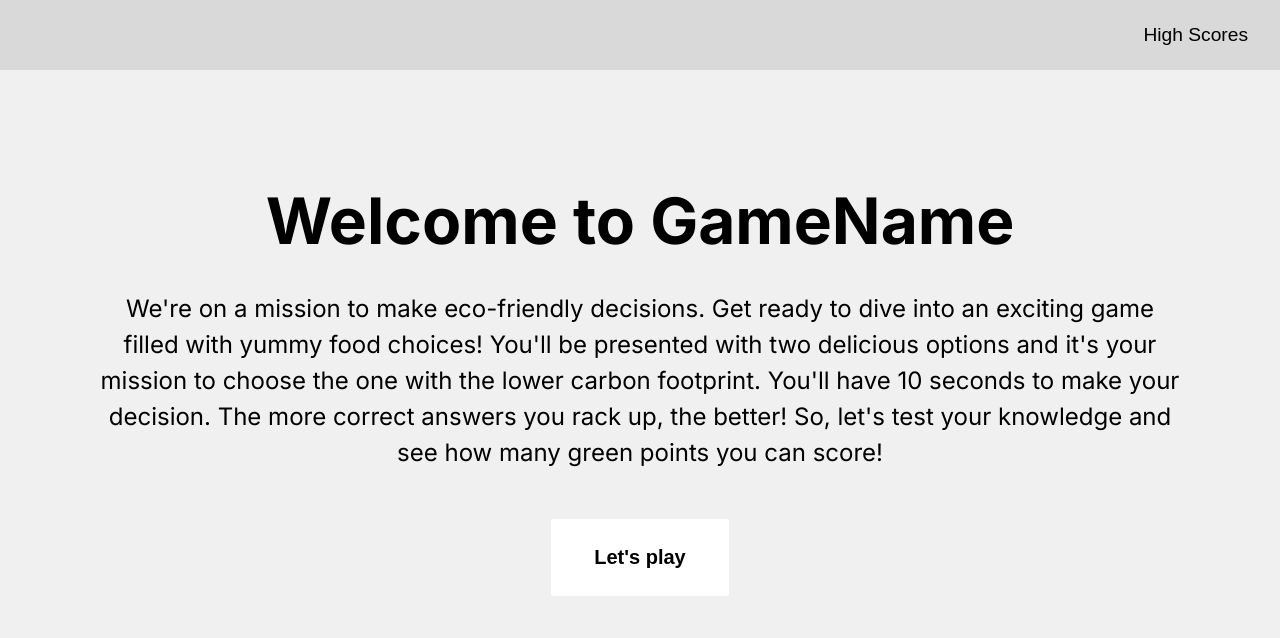
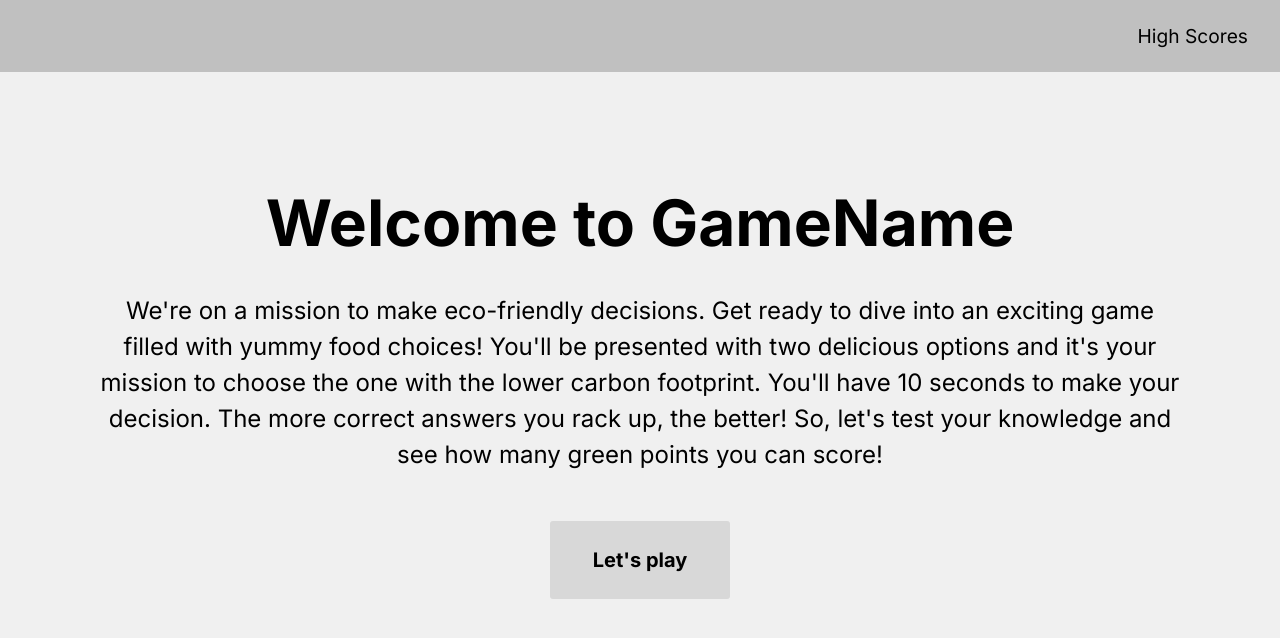
Before and after one commit to squashfold/spoopy-pumpkins, a Next.js app: page / in a window 1280 px wide. Shown: the top 638 px of the page. Built offline with nearby package versions, Linux system fonts and the light colour scheme.

Commit message:
Consolidate colors

```diff
--- a/Components/Navbar.tsx
+++ b/Components/Navbar.tsx
@@ -3,13 +3,11 @@ import Link from 'next/link';
 import styles from '../styles/Navbar.module.css';
 
 const Navbar: React.FC = () => {
-    return (
-        <nav className={styles.navbar}>
-            <Link href="/leaderboard">
-                <button className={styles.leaderboardButton}>High Scores</button>
-            </Link>
-        </nav>
-    );
+  return (
+    <nav className={styles.navbar}>
+      <Link className={styles.leaderboardButton} href="/leaderboard">High Scores</Link>
+    </nav>
+  );
 };
 
 export default Navbar;
--- a/pages/index.tsx
+++ b/pages/index.tsx
@@ -10,8 +10,8 @@ const IntroPage: React.FC = () => {
         <p className={styles.text}>
           We&apos;re on a mission to make eco-friendly decisions. Get ready to dive into an exciting game filled with yummy food choices! You&apos;ll be presented with two delicious options and it&apos;s your mission to choose the one with the lower carbon footprint. You&apos;ll have 10 seconds to make your decision. The more correct answers you rack up, the better! So, let&apos;s test your knowledge and see how many green points you can score!
         </p>
-        <Link className="ctaButtonWrap" href="/game">
-          <button className="ctaButton">Let&apos;s play</button>
+        <Link className="ctaButton" href="/game">
+          Let&apos;s play
         </Link>
       </div>
     </div>
--- a/styles/Game.module.css
+++ b/styles/Game.module.css
@@ -40,8 +40,8 @@
   height: 8rem;
   width: 8rem;
   border-radius: 50%;
-  color: black;
-  background-color: white;
+  color: var(--color-text);
+  background: var(--color-background);
   text-align: center;
   font-size: 3rem;
   font-weight: 700;
--- a/styles/Home.module.css
+++ b/styles/Home.module.css
@@ -13,13 +13,12 @@
   display: flex;
   flex-direction: column;
   align-items: center;
-  font-family: Inter;
 }
 
 .title {
   font-weight: bold;
   margin-bottom: 1rem;
-  color: #000;
+  color: var(--color-text);
   font-size: 4rem;
   font-weight: 700;
   line-height: normal;
@@ -28,7 +27,7 @@
 
 .text {
   margin-bottom: 3rem;
-  color: #000;
+  color: var(--color-text);
   font-size: 1.5rem;
   font-weight: 400;
   line-height: 1.5;
--- a/styles/Leaderboard.module.css
+++ b/styles/Leaderboard.module.css
@@ -3,8 +3,7 @@
     justify-content: center;
     align-items: center;
     min-height: 100vh;
-    background-color: #f0f0f0;
-    font-family: Inter;
+    background: var(--color-background-accent);
 }
 
 .content {
@@ -12,15 +11,15 @@
     padding: 2rem;
     border: 1px solid #ccc;
     border-radius: 8px;
-    background-color: #fff;
-    box-shadow: 0 4px 6px rgba(0, 0, 0, 0.1);
+    background: inherit;
+    box-shadow: 0 4px 6px rgb(var(--color-text) 0.1);
 }
 
 .title {
     font-size: 2rem;
     margin-bottom: 1rem;
     text-align: left;
-    color: #000;
+    color: var(--color-text);
     font-family: Inter;
     font-size: 2.5rem;
     font-weight: bold;
@@ -54,7 +53,7 @@
 }
 
 .leaderboard th {
-    background-color: #f0f0f0;
+    background: var(--color-background-highlight);
     font-weight: bold;
 }
 
@@ -70,5 +69,5 @@
 .leaderboard tbody tr:hover {
     transform: scale(1.02);
     transition: transform 0.3s ease;
-    background-color: #f9f9f9;
+    background: var(--color-background-highlight);
 }
--- a/styles/Navbar.module.css
+++ b/styles/Navbar.module.css
@@ -1,5 +1,5 @@
 .navbar {
-    background-color: #d9d9d9;
+    background: var(--color-background-header);
     padding: 1rem;
     display: flex;
     justify-content: flex-end;
@@ -8,15 +8,10 @@
 .leaderboardButton {
     font-size: 1.2rem;
     cursor: pointer;
-    color: #000;
+    color: inherit;
     background: none;
     padding: 0.5rem 1rem;
     border: none;
     border-radius: 5px;
     transition: background-color 0.3s ease;
 }
-
-.leaderboardButton:hover {
-    background-color: #e7e7e7;
-    color: #000;
-}
--- a/styles/globals.css
+++ b/styles/globals.css
@@ -5,8 +5,20 @@
     'Roboto Mono', 'Oxygen Mono', 'Ubuntu Monospace', 'Source Code Pro',
     'Fira Mono', 'Droid Sans Mono', 'Courier New', monospace;
 
-  --foreground-rgb: 0, 0, 0;
-  --background-rgb: 240, 240, 240;
+  --color-dark: #000000;
+  --color-light: #f0f0f0;
+  --color-text: var(--color-dark);
+  --color-background: var(--color-light);
+  --color-background-container: color-mix(in srgb,var(--color-background),var(--color-text) 10%);
+  --color-background-header: color-mix(in srgb,var(--color-background),var(--color-text) 20%);
+  --color-background-highlight: color-mix(in srgb,var(--color-background),var(--color-text) 30%);
+}
+
+@media (prefers-color-scheme: dark) {
+  :root {
+    --color-text: var(--color-light);
+    --color-background: var(--color-dark);
+  }
 }
 
 * {
@@ -22,30 +34,28 @@ body {
 }
 
 body {
-  color: rgb(var(--foreground-rgb));
-  background: rgb(var(--background-rgb));
+  color: var(--color-text);
+  background: var(--color-background);
+  font-family: Inter;
 }
 
-a {
+a[class] {
   color: inherit;
   text-decoration: none;
-}
-
-.ctaButtonWrap {
-  width: fit-content;
 }
 
 .ctaButton {
   position: relative;
   font-size: 1.25rem;
   transition: color 0.5s, transform 0.2s, background-color 0.2s;
-  outline: none;
   border-radius: 0.1875rem;
   padding: 1.5rem 2.5rem;
   border: 0.1875rem solid transparent;
-  background-color: white;
-  color: black;
+  background: var(--color-background-container);
+  color: var(--color-text);
   font-weight: bold;
+  cursor: pointer;
+  outline: none;
 }
 
 .ctaButton.--small {
@@ -62,11 +72,10 @@ a {
   border-radius: 0.1875rem;
 }
 
-.ctaButton:hover {
-  background-color: transparent;
+.ctaButton:hover,
+.ctaButton:focus-visible {
+  background: transparent;
   box-shadow: none;
-  color: black;
-  cursor: pointer;
 }
 
 .ctaButton::before {
@@ -76,11 +85,12 @@ a {
   left: 0;
   width: 100%;
   height: 100%;
-  border: 0.1875rem solid darken(black, 10%);
+  border: 0.1875rem solid darken(var(--color-text), 10%);
   transition: opacity 0.3s, border 0.3s;
 }
 
-.ctaButton:hover::before {
+.ctaButton:hover::before,
+.ctaButton:focus-visible::before {
   opacity: 0;
 }
 
@@ -91,15 +101,16 @@ a {
   left: 0;
   width: 100%;
   height: 100%;
-  background-color: transparent;
-  border: 0.1875rem solid black;
+  background: transparent;
+  border: 0.1875rem solid currentColor;
   opacity: 0;
   z-index: -1;
   transform: scaleX(1.1) scaleY(1.3);
   transition: transform 0.3s, opacity 0.3s;
 }
 
-.ctaButton:hover::after {
+.ctaButton:hover::after,
+.ctaButton:focus-visible::after {
   opacity: 1;
   transform: scaleX(1) scaleY(1);
 }
```
